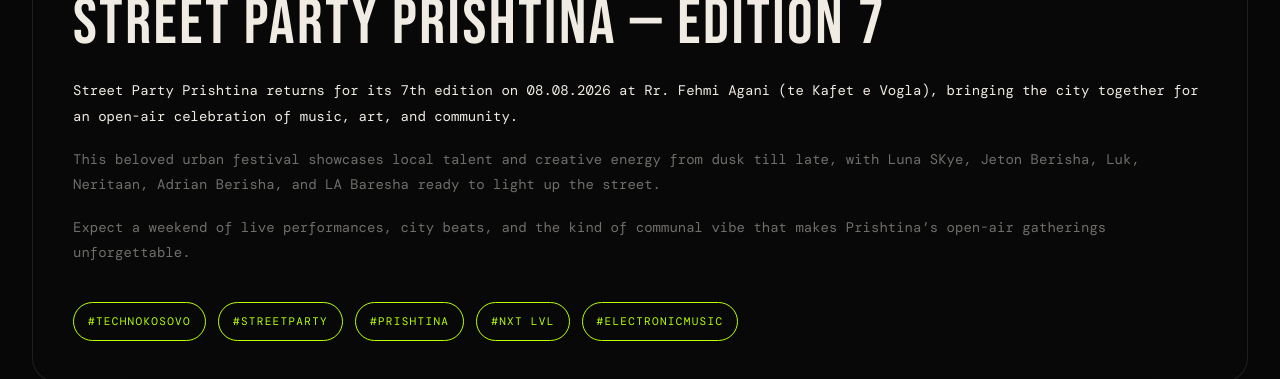
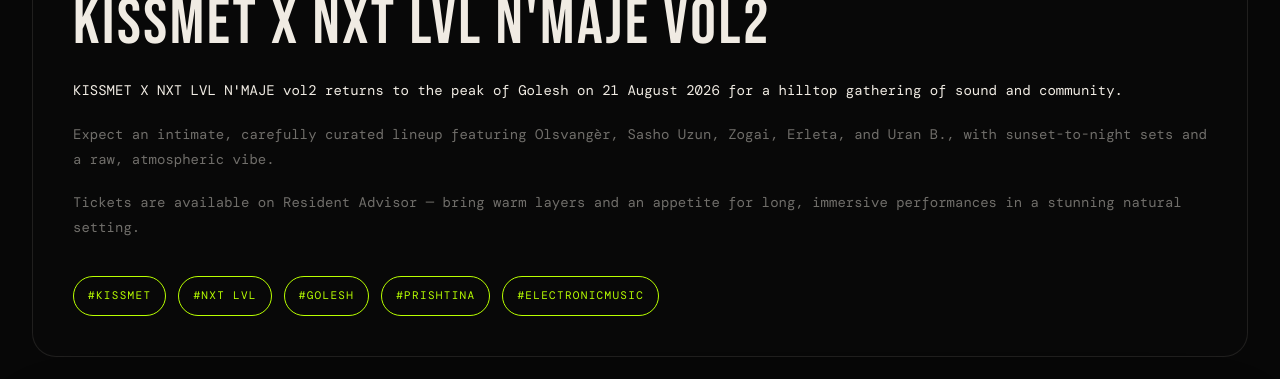
Before and after one commit to eronbegiqi/Techno-kosova-website, a React (Vite) app: page /blog in a window 1280 px wide. Shown: the part 1480-1859 px from the top of the page. Built offline with nearby package versions, Linux system fonts and the light colour scheme; a web font is replaced by a local one.

Commit message:
added vis to street party and added kissmet x nxt nmaje

```diff
--- a/src/data.js
+++ b/src/data.js
@@ -637,17 +637,25 @@ export const events = [
   },
   {
     id: 'kissmet-x-nxt-lvl-nmaje-vol-2',
-    title: "KISSMET x NXT LVL N'MAJE VOL.2",
+    title: "KISSMET X NXT LVL N'maje vol2",
     subtitle: 'Hilltop Gathering at Golesh',
-    date: '2026-08-15',
+    date: '2026-08-21',
     time: 'TBA',
     venue: 'Maja e Goleshit',
     address: 'Golesh, Kosovo',
-    lineup: ['Olsvanger', 'Sasho Uzun', 'Zogai', 'Erleta', 'Uran B.'],
-    description: 'In August we gather for our 2nd edition at the top of the hill, not just for the view, but for the journey itself. On a heavenly location situated at the peak of Golesh, KISSMET x NXT LVL N\'MAJE is about to invoke you with positive energies.',
+    lineup: [
+      { name: "Olsvangèr", link: 'https://ra.co/dj/olsvanger' },
+      { name: 'Sasho Uzun', link: 'https://ra.co/dj/sashouzun' },
+      { name: 'Zogai', link: 'https://ra.co/dj/zogai' },
+      { name: 'Erleta', link: 'https://ra.co/dj/erleta' },
+      { name: 'Uran B.', link: 'https://ra.co/dj/uranb.' },
+    ],
+    description: `In August we gather for our 2nd edition at the top of the hill, not just for the view, but for the journey itself.
+
+On a heavenly location situated at the peak of Golesh, KISSMET x NXT LVL N'MAJE is about to invoke you with positive energies.`,
     ticketLink: 'https://ra.co/events/2475056',
     image: 'https://imgproxy.ra.co/_/quality:66/w:1442/rt:fill/aHR0cHM6Ly9pbWFnZXMucmEuY28vMTYyZTM4YjQzMTcyMTNiNDZjMDk0NzNiMmYwOWYxMzIyMzdmOGQyNC5wbmc=',
-    price: '€10',
+    price: 'Buy tickets',
     soldOut: false,
     featured: true,
     posterColor: '#5d3b97',
--- a/src/pages/Blog.jsx
+++ b/src/pages/Blog.jsx
@@ -10,6 +10,19 @@ export default function Blog() {
   }, [])
 
   const posts = [
+    {
+      title: "KISSMET X NXT LVL N'maje vol2",
+      category: 'Event Preview',
+      date: '2026-08-21',
+      label: 'Aug 21 • TBA',
+      image: 'https://imgproxy.ra.co/_/quality:66/w:1442/rt:fill/aHR0cHM6Ly9pbWFnZXMucmEuY28vMTYyZTM4YjQzMTcyMTNiNDZjMDk0NzNiMmYwOWYxMzIyMzdmOGQyNC5wbmc=',
+      lines: [
+        'KISSMET X NXT LVL N\'MAJE vol2 returns to the peak of Golesh on 21 August 2026 for a hilltop gathering of sound and community.',
+        "Expect an intimate, carefully curated lineup featuring Olsvangèr, Sasho Uzun, Zogai, Erleta, and Uran B., with sunset-to-night sets and a raw, atmospheric vibe.",
+        'Tickets are available on Resident Advisor — bring warm layers and an appetite for long, immersive performances in a stunning natural setting.',
+      ],
+      tags: ['#KISSMET', '#NXT LVL', '#Golesh', '#Prishtina', '#ElectronicMusic'],
+    },
     {
       title: 'ANITË at Sunny Hill Festival 2026',
       category: 'Artist Spotlight',
--- a/src/pages/Events.jsx
+++ b/src/pages/Events.jsx
@@ -56,8 +56,10 @@ function EventRow({ ev }) {
           <p style={{ color: 'var(--fg-dim)', fontSize: 11, letterSpacing: '0.06em' }}>{ev.venue} · {ev.time}</p>
           <div style={{ display: 'flex', gap: 6, flexWrap: 'wrap', marginTop: 8 }}>
             {ev.lineup.slice(0, 4).map((n, idx) => (
-              <span key={n} style={{ fontSize: 10, color: 'var(--fg-dim)', letterSpacing: '0.06em', textTransform: 'uppercase' }}>
-                {n}{idx < Math.min(3, ev.lineup.length - 1) ? ' ·' : ''}
+              <span key={typeof n === 'string' ? n : n.name} style={{ fontSize: 10, color: 'var(--fg-dim)', letterSpacing: '0.06em', textTransform: 'uppercase' }}>
+                {typeof n === 'string' ? n : (
+                  <a href={n.link} target="_blank" rel="noreferrer" style={{ color: 'inherit', textDecoration: 'underline' }}>{n.name}</a>
+                )}{idx < Math.min(3, ev.lineup.length - 1) ? ' ·' : ''}
               </span>
             ))}
           </div>
@@ -97,7 +99,15 @@ function EventRow({ ev }) {
               </div>
               <div>
                 <p style={{ fontSize: 10, color: 'var(--acid)', letterSpacing: '0.12em', textTransform: 'uppercase', marginBottom: 4 }}>Full Lineup</p>
-                {ev.lineup.map(n => <p key={n} style={{ color: 'var(--fg)', fontSize: 12 }}>{n}</p>)}
+                {ev.lineup.map((n, i) => (
+                  typeof n === 'string' ? (
+                    <p key={n} style={{ color: 'var(--fg)', fontSize: 12 }}>{n}</p>
+                  ) : (
+                    <p key={n.name} style={{ color: 'var(--fg)', fontSize: 12 }}>
+                      <a href={n.link} target="_blank" rel="noreferrer" style={{ color: 'inherit', textDecoration: 'underline' }}>{n.name}</a>
+                    </p>
+                  )
+                ))}
               </div>
             </div>
           </div>
--- a/src/pages/Portfolio.jsx
+++ b/src/pages/Portfolio.jsx
@@ -6,6 +6,16 @@ import { ScrollTrigger } from 'gsap/ScrollTrigger'
 gsap.registerPlugin(ScrollTrigger)
 
 const highlights = [
+  {
+    slug: 'street-party-prishtina-2026',
+    title: 'Street Party Prishtina 2026',
+    type: 'Event Coverage',
+    location: 'Prishtina',
+    year: '2026',
+    summary: 'Live coverage and short-form highlights from Street Party Prishtina 2026 featuring La Baresha, Luna Skye, Neritaan and more.',
+    image: 'https://i.postimg.cc/XJ8D9hkn/msedge-Ia54vdcmuh.png',
+    videoId: 'uQ7gmW-LI2s',
+  },
   {
     slug: 'balkan-event-night',
     title: 'Balkan Event Night',
--- a/src/pages/PortfolioProject.jsx
+++ b/src/pages/PortfolioProject.jsx
@@ -103,6 +103,43 @@ const projectData = {
       { title: 'Balkan Event Night – Clip 14', videoId: 'mjXq29t4gyk' },
     ],
   },
+  'street-party-prishtina-2026': {
+    title: 'Street Party Prishtina 2026',
+    type: 'Event Coverage',
+    year: '2026',
+    location: 'Prishtina',
+    intro: 'Live recordings and short-form clips from Street Party Prishtina 2026 — DJ sets, highlights, and social clips from La Baresha, Luna Skye, Neritaan and more.',
+    videos: [
+      { title: 'LA Baresha — Set for Street Party Prishtina', videoId: 'uQ7gmW-LI2s' },
+      { title: 'Luna Skye — Paris, Ibiza for Street Party Prishtina', videoId: 'f1aoLEyXdhs' },
+      { title: 'Neritaan — Set for Street Party Prishtina 2026', videoId: 'LPebm7sUdpA' },
+      { title: 'LA Baresha — Short', videoId: 'm65n4plrDXE' },
+      { title: 'LA Baresha — Short', videoId: 'goqqk4J8uqY' },
+      { title: 'LA Baresha — Short', videoId: '36LxRNTTydg' },
+      { title: 'LA Baresha — Short', videoId: 'KrmvhOYXP54' },
+      { title: 'LA Baresha — Short', videoId: '1VcvcZGgzWs' },
+      { title: 'LA Baresha — Short', videoId: '6_7SZUmYcmA' },
+      { title: 'Neritaan — Short', videoId: '4GKxIT8E4Mw' },
+      { title: 'Neritaan — Short', videoId: '5jjyUAo3h70' },
+      { title: 'Neritaan — Short', videoId: 'iR4aVbpI8Hc' },
+      { title: 'Neritaan — Short', videoId: 'QoDDs2Jg3Vg' },
+      { title: 'Neritaan — Short', videoId: 'wTUzEjYTEFg' },
+      { title: 'LA Baresha — Short', videoId: 'YFbQ0D7G-io' },
+      { title: 'Neritaan — Short', videoId: '6kCGEIVbPjc' },
+      { title: 'Luna Skye — Short', videoId: 'BoPX2KzCLM8' },
+      { title: 'Luna Skye — Short', videoId: 'c_bYeJZwZq4' },
+      { title: 'Luna Skye — Short', videoId: '82rk0TbqW-w' },
+      { title: 'Luna Skye — Short', videoId: 'cTxG11L2wVA' },
+      { title: 'Luna Skye — Short', videoId: 'COKdN9OIDoc' },
+      { title: 'Luna Skye — Short', videoId: 'zGhu0Lhn7AU' },
+      { title: 'Luna Skye — Short', videoId: 'NNEbtl1NJyQ' },
+      { title: 'Luna Skye — Short', videoId: 'poryl3DE3qs' },
+      { title: 'Luna Skye — Short', videoId: 'gPeqVh1HMjs' },
+      { title: 'Luna Skye — Short', videoId: 'Fqzv3nmoRPk' },
+      { title: 'Luna Skye — Short', videoId: 'ZSwnwoXTsNw' },
+      { title: 'LUK — Short', videoId: '3YGNsIF79rA' },
+    ],
+  },
 }
 
 export default function PortfolioProject() {
```
